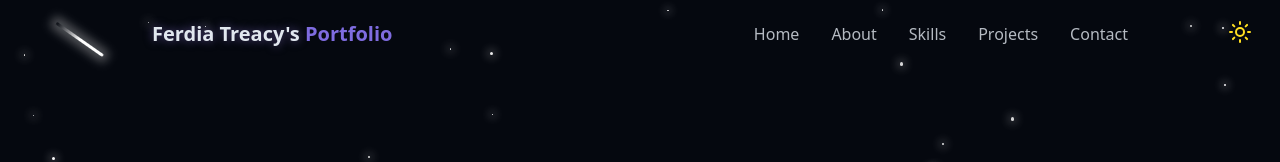
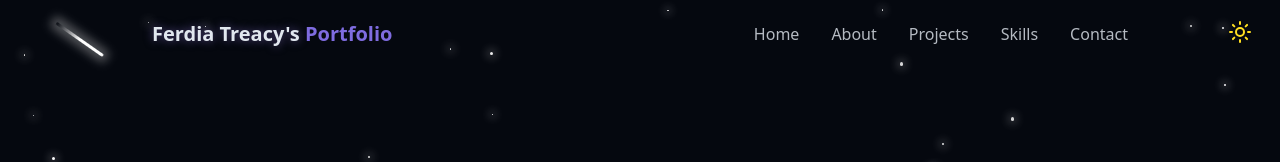
Before and after one commit to FerdiaMT/ferdiaPortfolio, a React (Vite) app: page / in a window 1280 px wide. Shown: the top 162 px of the page. Built offline with nearby package versions, Linux system fonts and the light colour scheme.

Commit message:
swapped navbar placement so it fits with the porfolio page

```diff
--- a/src/components/NavBar.jsx
+++ b/src/components/NavBar.jsx
@@ -6,8 +6,8 @@ import { useEffect } from "react";
 const navItems = [
     { name: "Home", href: "#hero"},
     { name: "About", href: "#about"},
+    { name: "Projects", href: "#projects"},
     { name: "Skills", href: "#skills"},
-    { name: "Projects", href: "#projects"},
     { name: "Contact", href: "#contact"},
 ]
 
```
